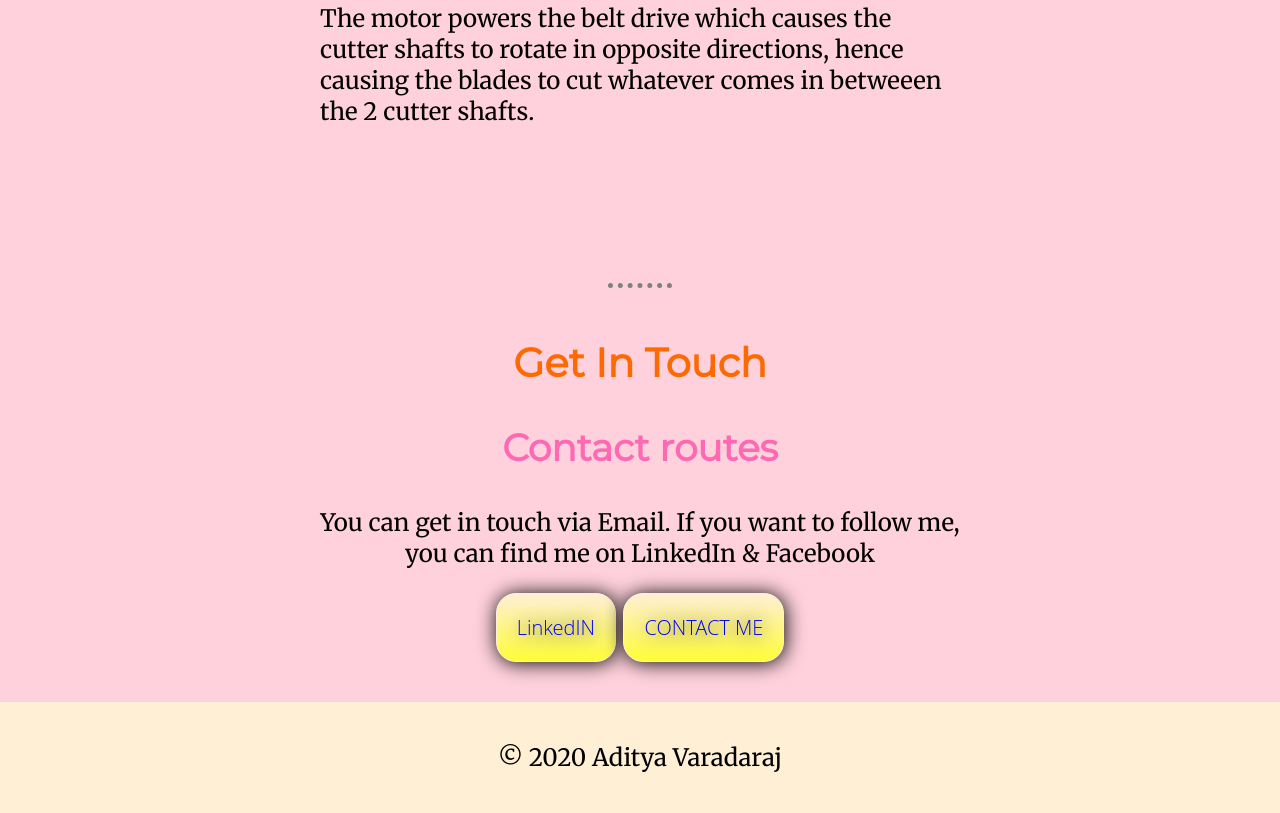
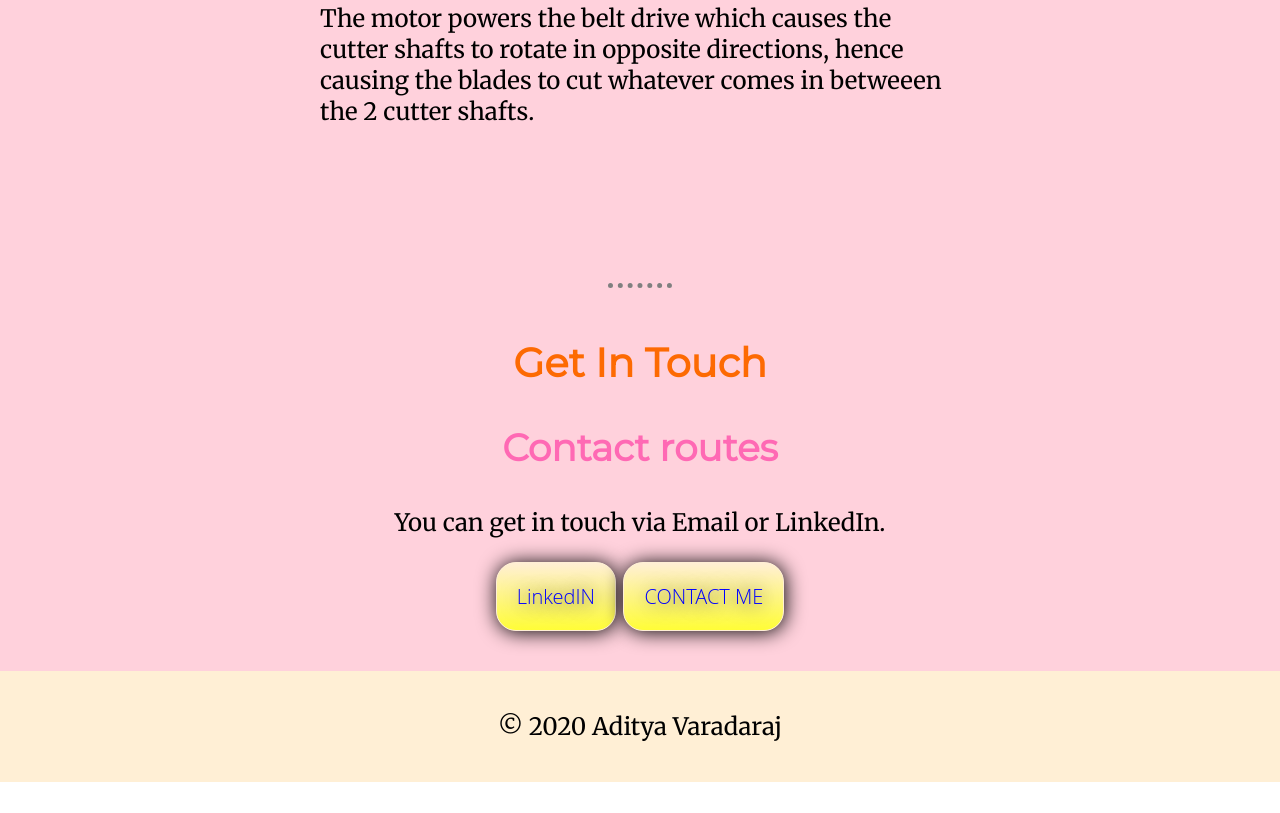
Before and after one commit to AdityaVaradaraj/Personal_Site_CSS, a plain HTML site: page index.html in a window 1280 px wide. Shown: the part 8155-8968 px from the top of the page. After the commit the page ends 8937 px from the top, so only its background shows below. Drawn offline with Linux system fonts and the light colour scheme.

Commit message:
Update index.html

```diff
--- a/index.html
+++ b/index.html
@@ -164,7 +164,7 @@
         <div class="contact-me">
             <h2>Get In Touch</h2>
             <h3>Contact routes</h3>
-            <p>You can get in touch via Email. If you want to follow me, you can find me on LinkedIn & Facebook</p>
+            <p>You can get in touch via Email or LinkedIn.</p>
             <strong>
                 <a class="BUTTON_FAW" href="https://www.linkedin.com/in/aditya-varadaraj-02272a147/">LinkedIN</a>
                 <a href="mailto:varadarajaditya@gmail.com" class="BUTTON_FAW">CONTACT ME</a>
```
